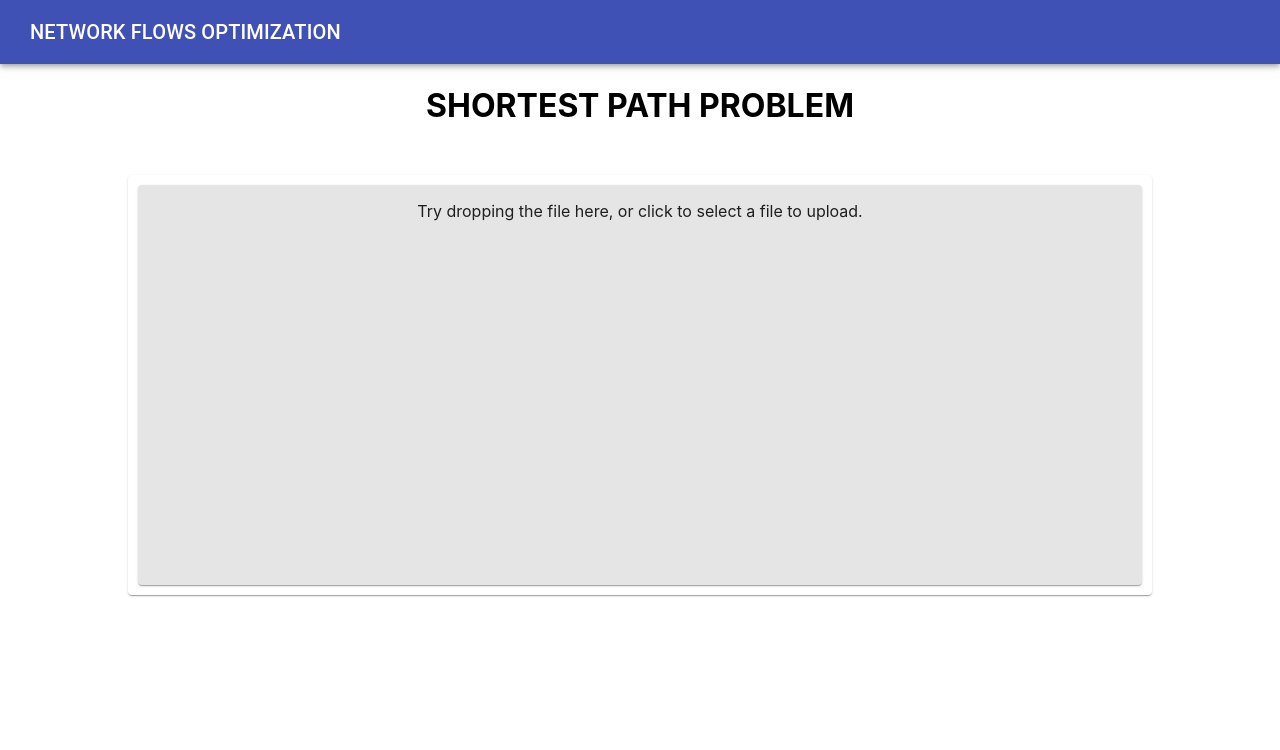
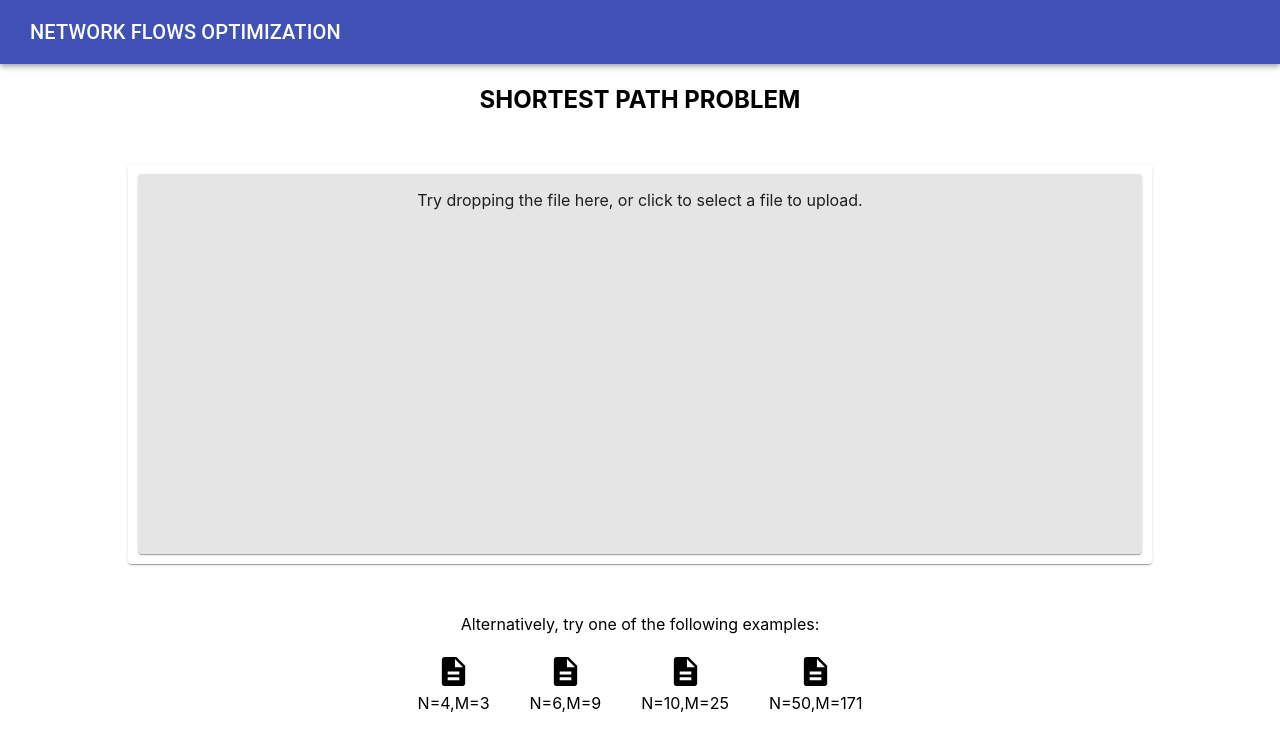
Before and after one commit to riccardolocci/NFO, a React (Create React App) app: page / in a window 1280 px wide. Shown: the top 750 px of the page. Built offline with nearby package versions, Linux system fonts and the light colour scheme.

Commit message:
NFO#20: Added sample files as buttons

```diff
--- a/src/components/Dropzone.js
+++ b/src/components/Dropzone.js
@@ -1,6 +1,8 @@
 import React, { Component } from 'react'
 import Drop from 'react-dropzone';
 import {Paper} from '@material-ui/core';
+
+import adapt from '../utilities/arrangeNodes';
 
 import '../css/Dropzone.css'
 
@@ -22,21 +24,6 @@ class Dropzone extends Component {
                 edges: ['source', 'target']
             }
         }
-    }
-
-    adapt(f){
-        for(let el of f.nodes){
-            el.x = Math.random() * 600;
-            el.y = Math.random() * 600;
-            el.type = 'empty';
-        }
-
-        for(let el of f.edges){
-            el.type = 'emptyEdge';
-            el.handleText = '.';
-        }
-
-        return f;
     }
 
     validate(f){
@@ -86,7 +73,7 @@ class Dropzone extends Component {
                 let f = JSON.parse(this.result);
                 if(!scope.validate(f)) return;
 
-                f = scope.adapt(f);
+                f = adapt(f);
                 scope.getFile(f);
             }
             catch(e){
--- /dev/null
+++ b/src/components/ExamplesManager.js
@@ -0,0 +1,23 @@
+import React from 'react';
+import DescriptionIcon from '@material-ui/icons/Description';
+
+import files from '../examples';
+import adapt from '../utilities/arrangeNodes';
+
+let ExamplesManager = (props) => (
+    <>
+        Alternatively, try one of the following examples:
+
+        <br/>
+
+        {Object.keys(files).map(k => (
+            <div key={k} style={{display: 'inline-block', margin: 20}}>
+                <DescriptionIcon onClick={() => props.getFile(adapt(files[k]))} fontSize='large'/>
+                <br/>
+                {k}
+            </div>
+        ))}
+    </>
+)
+
+export default ExamplesManager;
--- a/src/components/SPP.js
+++ b/src/components/SPP.js
@@ -1,5 +1,6 @@
 import React, { Component } from 'react';
 import Dropzone from './Dropzone';
+import ExamplesManager from './ExamplesManager';
 import GraphBuilder from './GraphBuilder';
 import { Button, ButtonGroup, FormControlLabel, MenuItem, OutlinedInput, Paper, Switch, TextField } from '@material-ui/core';
 import { KeyboardArrowLeft, KeyboardArrowRight } from '@material-ui/icons';
@@ -414,7 +415,7 @@ class SPP extends Component {
 
         return (
             <div className="SPP-root">
-                <div><h1>SHORTEST PATH PROBLEM</h1></div>
+                <h2>SHORTEST PATH PROBLEM</h2>
                 <div className={file ? "SPP-dropClosed" : "SPP-drop"}>
                     <Dropzone
                         getFile={this.getFile}
@@ -422,6 +423,10 @@ class SPP extends Component {
                         showMessage={this.showMessage}
                         validationMode="SPP"
                     />
+                </div>
+
+                <div className={file ? "SPP-dropClosed" : "SPP-drop"}>
+                    <ExamplesManager getFile={this.getFile} />
                 </div>
 
                 {!file && <div className="SPP-spacer">
--- a/src/css/Dropzone.css
+++ b/src/css/Dropzone.css
@@ -1,19 +1,16 @@
 .Dropzone-root {
     width: 100%;
     height: 100%;
-    margin-top: 50px;
     display: 'block';
 }
 
 .Dropzone-paper {
-    height: 100%;
+    height: calc(100% - 20px);
     padding: 10px;
-    margin-top: 50px;
 }
 
 .Dropzone-paperHide {
     height: 100%;
-    margin-top: 50px;
 }
 
 .Dropzone-dropPaper {
--- a/src/css/SPP.css
+++ b/src/css/SPP.css
@@ -17,8 +17,9 @@
 }
 
 .SPP-drop {
-    height: 50%;
+    height: 50vh;
     width: 80%;
+    margin-top: 50px;
     margin-left: auto;
     margin-right: auto;
     transition: 1s;
--- /dev/null
+++ b/src/examples/index.js
@@ -0,0 +1,11 @@
+import n4 from './spp/N=4,M=3.json'
+import n6 from './spp/N=6,M=9.json'
+import n10 from './spp/N=10,M=25.json'
+import n50 from './spp/N=50,M=171.json'
+
+export default {
+    'N=4,M=3': n4,
+    'N=6,M=9': n6,
+    'N=10,M=25': n10,
+    'N=50,M=171': n50
+};
--- /dev/null
+++ b/src/examples/spp/N=10,M=25.json
@@ -0,0 +1 @@
+{"nodes":[{"id":8,"title":"8"},{"id":7,"title":"7"},{"id":9,"title":"9"},{"id":1,"title":"1"},{"id":10,"title":"10"},{"id":3,"title":"3"},{"id":5,"title":"5"},{"id":6,"title":"6"},{"id":2,"title":"2"},{"id":4,"title":"4"}],"edges":[{"source":1,"target":2,"cost":10},{"source":1,"target":3,"cost":11},{"source":1,"target":4,"cost":6},{"source":2,"target":3,"cost":7},{"source":2,"target":5,"cost":9},{"source":2,"target":6,"cost":4},{"source":2,"target":7,"cost":10},{"source":3,"target":4,"cost":9},{"source":3,"target":5,"cost":9},{"source":3,"target":6,"cost":3},{"source":3,"target":7,"cost":8},{"source":4,"target":5,"cost":5},{"source":4,"target":6,"cost":3},{"source":4,"target":7,"cost":5},{"source":5,"target":6,"cost":3},{"source":5,"target":8,"cost":4},{"source":5,"target":9,"cost":7},{"source":5,"target":10,"cost":3},{"source":6,"target":7,"cost":9},{"source":6,"target":8,"cost":9},{"source":6,"target":9,"cost":3},{"source":6,"target":10,"cost":2},{"source":7,"target":10,"cost":4},{"source":8,"target":10,"cost":6},{"source":9,"target":10,"cost":4}]}
--- /dev/null
+++ b/src/utilities/arrangeNodes.js
@@ -0,0 +1,14 @@
+export default (f) => {
+    for(let el of f.nodes){
+        el.x = Math.random() * 600;
+        el.y = Math.random() * 600;
+        el.type = 'empty';
+    }
+
+    for(let el of f.edges){
+        el.type = 'emptyEdge';
+        el.handleText = '.';
+    }
+
+    return f;
+}
```
Also changed, not shown: src/examples/spp/N=50,M=171.json (added, +1 -0 lines), src/examples/mcfp.json (renamed from examples/mcfp.json), src/examples/spp/N=4,M=3.json (renamed from examples/spp-4.json), src/examples/spp/N=6,M=9.json (renamed from examples/spp-6.json), 1 other file (tests, documents, lock files or other folders).
